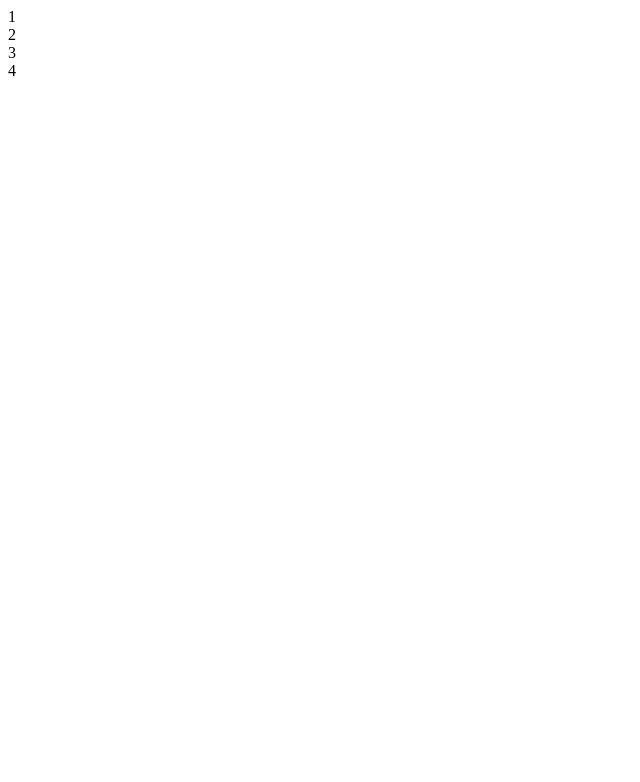
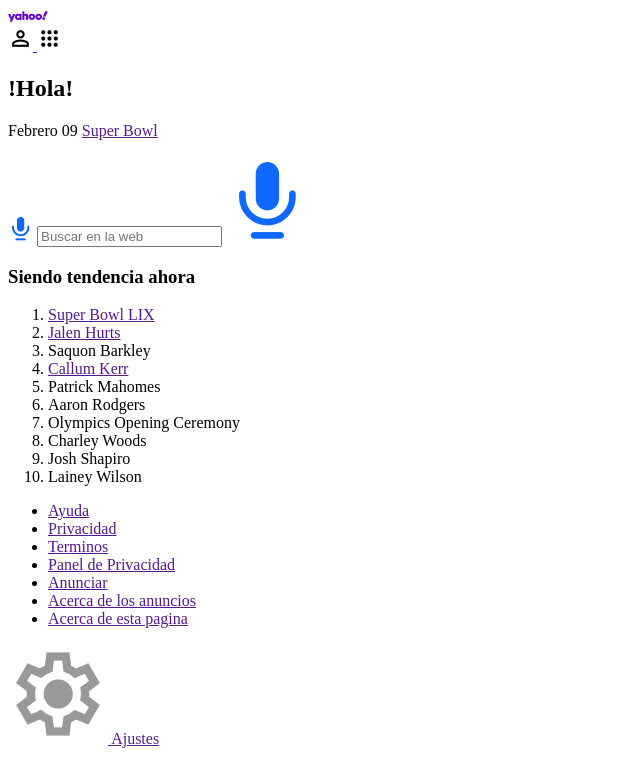
Before and after one commit to Luis4ZR/Yahoo-Clone, a plain HTML site: page index.html in a window 1280 px wide. Shown: the whole page, without its empty margins (0-640 px from the left). Drawn offline with Linux system fonts and the light colour scheme.

Commit message:
Se agrega la estructura y contenido base de la pagina inicial de yahoo

```diff
--- a/index.html
+++ b/index.html
@@ -8,13 +8,74 @@
     <link rel="stylesheet" href="css/estilos.css">
 </head>
 <body>
+    <header>
+        <a href="">
+            <img src="img/yahoo-logo.png" alt="Logo de yahoo" width="40px">
+        </a>
 
-    <section>
-        <div>1</div>
-        <div>2</div>
-        <div>3</div>
-        <div>4</div>
-    </section>
+        <nav>
+            <a href="" title="Iinicar sesion">
+                <img src="img/person-icon.png" alt="Icono de usuario" width="25px">
+            </a>
+            <a href="" title="Todas las aplicaciones">
+                <img src="img/apps-icon.png" alt="Icono de aplicaciones" width="25px">
+            </a>
+        </nav>
+    </header>
 
+    <main>
+        <section class="header"><!--Seccion de la imagen central de Yahoo-->
+            <h2>!Hola!</h2>
+            <p>
+                <time datetime="09-02-2025">Febrero 09</time>
+                <a href="">Super Bowl</a>
+            </p>
+        </section>
+
+        <section class="buscador"><!--Seccion de la barra de busqueda de Yahoo-->
+            <form action="">
+                <label>
+                    <img src="img/voiceS-icon.png" alt="Icono de buscar" width="25px">
+                    <input type="text" name="buscar" id="buscar" placeholder="Buscar en la web">
+                    <img src="img/voiceS-icon.png" alt="Icono de microfono">
+                </label>
+            </form>
+        </section>
+
+        <section class="tendencias"><!--Seccion de tendencias-->
+            <div class="tendencias-contenido">
+                <h3>Siendo tendencia ahora</h3>
+                <ol>
+                    <li><a href="">Super Bowl LIX</a></li>
+                    <li><a href="">Jalen Hurts</a></li>
+                    <li><a href=""></a>Saquon Barkley</li>
+                    <li><a href="">Callum Kerr</a></li>
+                    <li><a href=""></a>Patrick Mahomes</li>
+                    <li><a href=""></a>Aaron Rodgers</li>
+                    <li><a href=""></a>Olympics Opening Ceremony</li>
+                    <li><a href=""></a>Charley Woods</li>
+                    <li><a href=""></a>Josh Shapiro</li>
+                    <li><a href=""></a>Lainey Wilson</li>
+                </ol>
+            </div>
+        </section>
+    </main>
+
+    <footer>
+        <ul>
+            <li><a href="">Ayuda</a></li>
+            <li><a href="">Privacidad</a></li>
+            <li><a href="">Terminos</a></li>
+            <li><a href="">Panel de Privacidad</a></li>
+            <li><a href="">Anunciar</a></li>
+            <li><a href="">Acerca de los anuncios</a></li>
+            <li><a href="">Acerca de esta pagina</a></li>
+        </ul>
+
+        <a href="" class="ajustes">
+            <img src="img/setting-icon.png" alt="Icono de ajustes">
+            <span>Ajustes</span>
+        </a>
+    </footer>
 </body>
 </html>
```
Also changed, not shown: img/apps-icon.png (added), img/person-icon.png (added), img/setting-icon.png (added), img/voiceS-icon.png (added), img/yahoo-logo.png (added).
